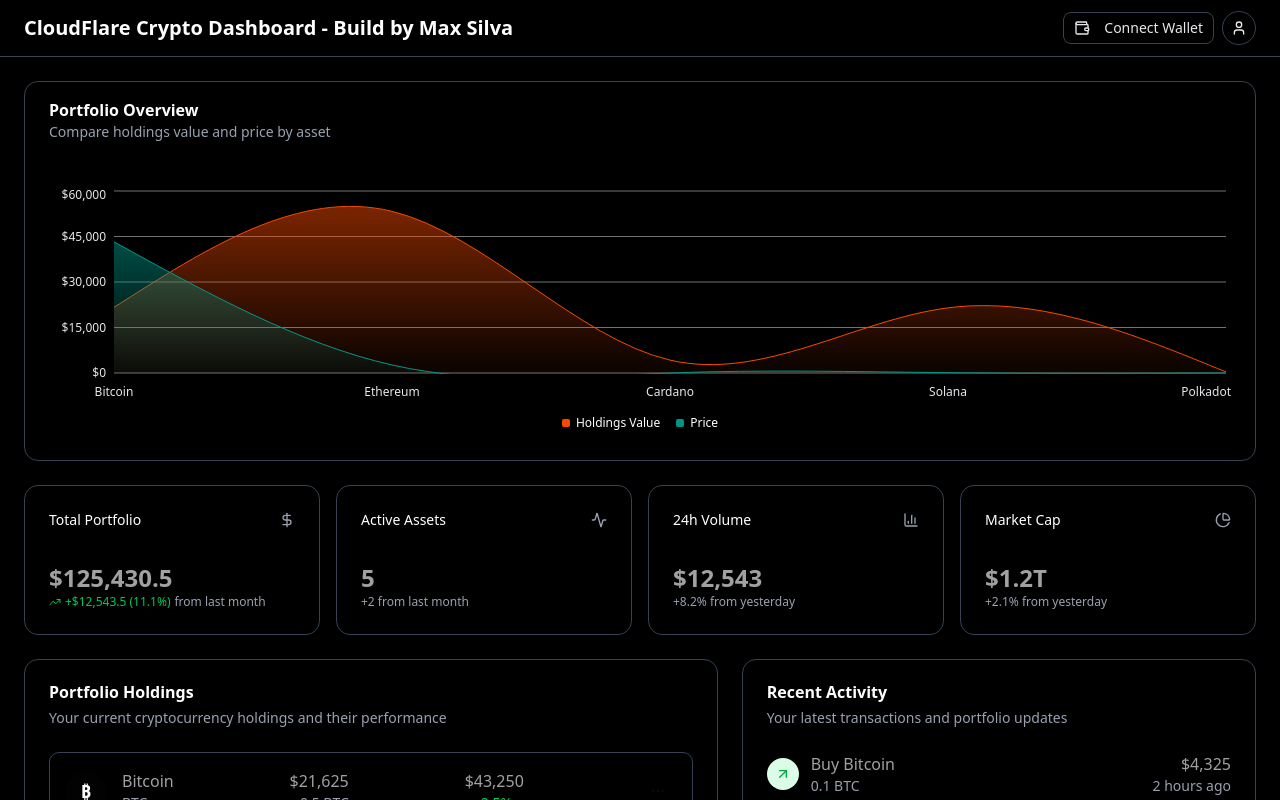
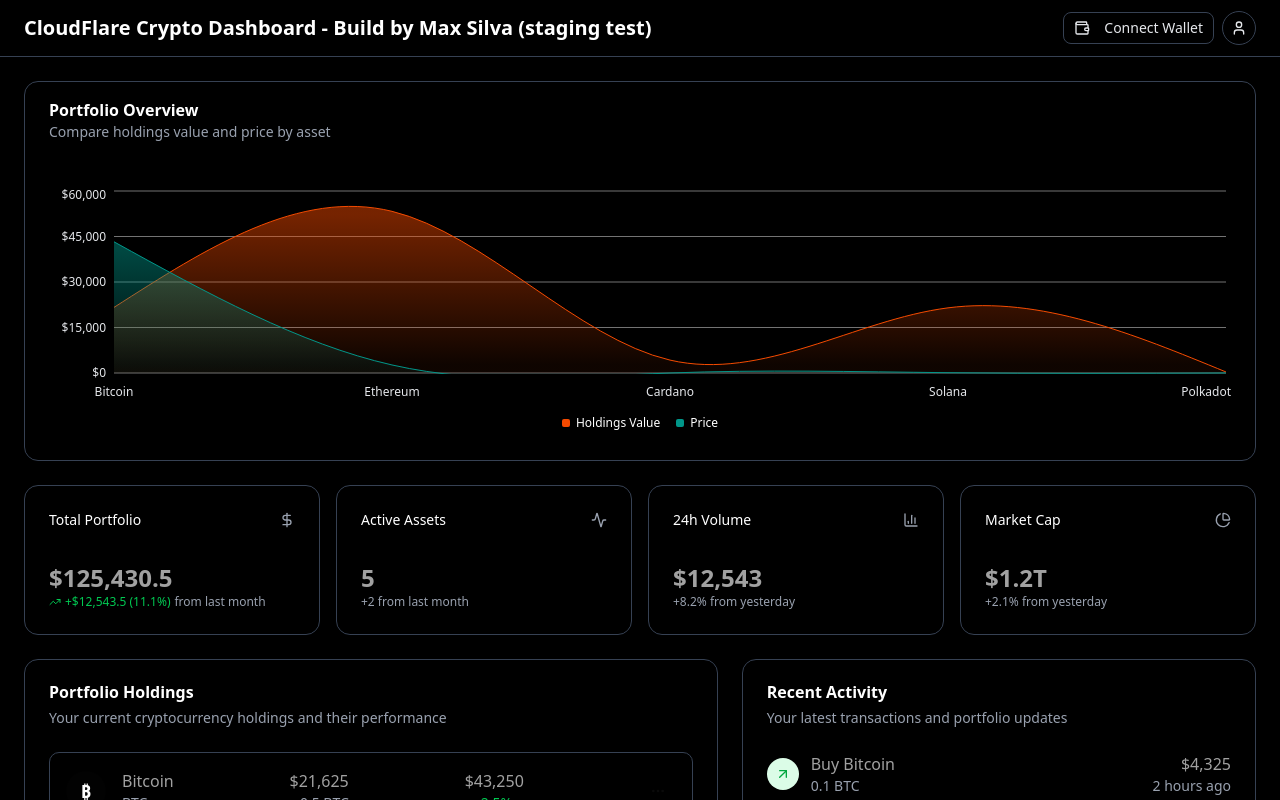
Before and after one commit to SILVAWEBLTD/custos, a Next.js app in the folder frontend/: page / in a window 1280 px wide. Shown: the top 800 px of the page. Built offline with nearby package versions, Linux system fonts and the light colour scheme.

Commit message:
Update title just to check that results are seen in the staging preview when deployed to staging and not on the production preview

```diff
--- a/frontend/src/components/Header/Header.tsx
+++ b/frontend/src/components/Header/Header.tsx
@@ -7,7 +7,7 @@ export default function Header() {
       <div className="container mx-auto px-6 flex h-14 items-center">
         <div className="mr-4 flex">
           <h1 className="text-xl font-bold text-white">
-            CloudFlare Crypto Dashboard - Build by Max Silva
+            CloudFlare Crypto Dashboard - Build by Max Silva (staging test)
           </h1>
         </div>
         <div className="flex flex-1 items-center justify-between space-x-2 md:justify-end">
```
